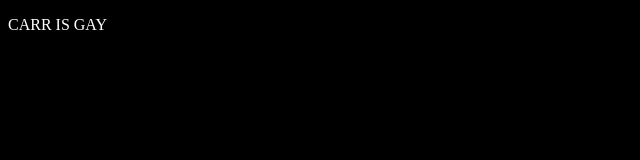
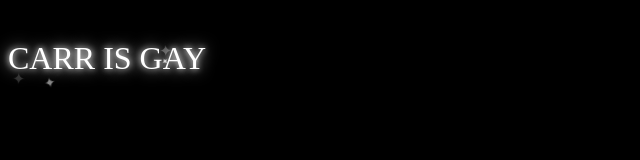
Before and after one commit to AriMakesGummies/aricohen, a plain HTML site: page index.html in a window 1280 px wide. Shown: the whole page, without its empty margins (0-640 px from the left). Drawn offline with Linux system fonts and the light colour scheme.

Commit message:
Enhance index.html with styles and animations
Added CSS animations and JavaScript for dynamic effects.

```diff
--- a/index.html
+++ b/index.html
@@ -2,5 +2,14 @@
 <meta charset="utf-8">
 <meta name="robots" content="noindex">
 <title>Ari Cohen</title>
-<style>body{background:#000000;color:#ffffff}</style>
+<style>
+body{background:#000000;color:#ffffff}
+p{display:inline-block;font-size:2rem;animation:flash 1s infinite;text-shadow:0 0 6px currentColor,0 0 16px currentColor}
+@keyframes flash{50%{color:#ff4fb8}}
+.s{position:fixed;color:#ffffff;pointer-events:none;animation:tw 1s forwards}
+@keyframes tw{0%{transform:scale(0)}50%{transform:scale(1) rotate(90deg)}100%{transform:scale(0) rotate(180deg);opacity:0}}
+</style>
+<script>
+setInterval(function(){var t=document.querySelector('p');if(!t)return;var r=t.getBoundingClientRect(),s=document.createElement('span');s.className='s';s.textContent='\u2726';s.style.left=r.left+Math.random()*r.width+'px';s.style.top=r.top+Math.random()*r.height+'px';document.body.appendChild(s);setTimeout(function(){s.remove()},1000)},120);
+</script>
 <p>CARR IS GAY</p>
```
